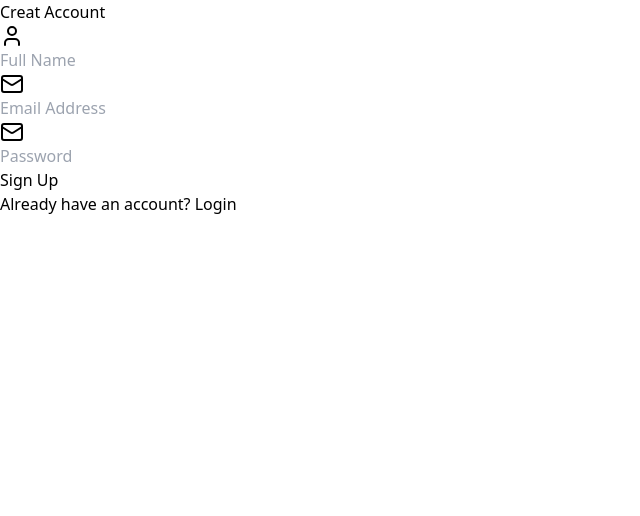
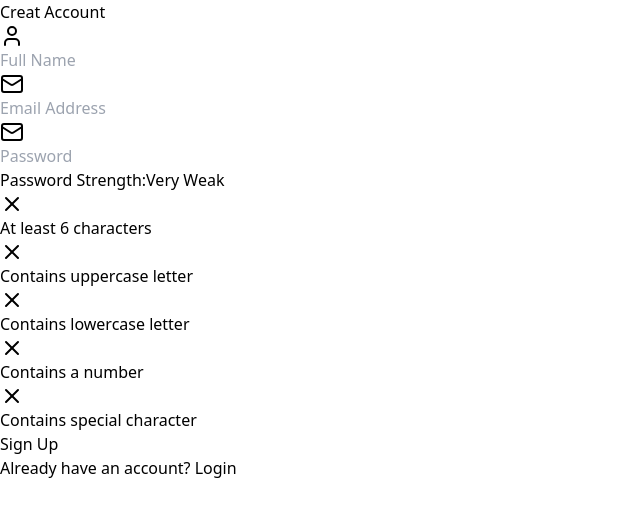
Before and after one commit to Dilusha-Ranasingha/authentication-system, a React (Vite) app in the folder frontend/: page /signup in a window 1280 px wide. Shown: the top 516 px of the page, without its empty margins (0-640 px from the left). Built offline with nearby package versions, Linux system fonts and the light colour scheme.

Commit message:
feat: (signup) complet and implemenet Password Criteria feature

```diff
--- /dev/null
+++ b/frontend/src/components/PasswordStrengthMeter.jsx
@@ -0,0 +1,75 @@
+import { Check, X } from 'lucide-react';
+import React from 'react'
+
+const PasswordCriteria = ({ password }) => {
+    const criteria = [
+		{ label: "At least 6 characters", met: password.length >= 6 },
+		{ label: "Contains uppercase letter", met: /[A-Z]/.test(password) },
+		{ label: "Contains lowercase letter", met: /[a-z]/.test(password) },
+		{ label: "Contains a number", met: /\d/.test(password) },
+		{ label: "Contains special character", met: /[^A-Za-z0-9]/.test(password) },
+	];
+
+    return(
+        <div className='mt-2 space-y-1'>
+            {criteria.map((item) => (
+                <div key={item.label} className='flex items-center text-xs'>
+                    {item.met ? ( <Check className='size-4 text-blue-500 mr-2' />) : (<X className='size-4 text-gray-500 mr-2' />)}             {/* this check mark show the password criteria is met or not and X show the password criteria is not met*/}
+                    <span className={item.met ? 'text-blue-500' : 'text-gray-400'}>{item.label}</span>
+                </div>
+            ))}
+        </div>
+    )
+};
+
+const PasswordStrengthMeter = ({password}) => {
+
+    const getStrength = (pass) => {
+        let strength = 0;
+        if (pass.length >= 6) strength++;
+        if (pass.match(/[a-z]/) && pass.match(/[A-Z]/)) strength++;
+        if (pass.match(/\d/)) strength++;
+        if (pass.match(/[^a-zA-Z\d]/)) strength++;
+        return strength;
+    };
+
+    const strength = getStrength(password);
+
+    const getcolor = (strength) => {
+        if (strength === 0) return "bg-red-500";
+        if (strength === 1) return "bg-red-400";
+        if (strength === 2) return "bg-yellow-500";
+        if (strength === 3) return "bg-yellow-400";
+        return "bg-green-500";
+    };
+
+
+    const getStrengthText = (strength) => {
+        if (strength === 0) return 'Very Weak';
+        if (strength === 1) return 'Weak';
+        if (strength === 2) return 'Fair';
+        if (strength === 3) return 'Good';
+        return 'Strong';
+    }
+
+    return (
+        <div className='mt-2'>
+            <div className='flex justify-between items-center mb-1'>
+                    <span className='text-xs text-gray-400'>Password Strength:</span>
+                    <span className='text-xs text-gray-500'>{getStrengthText(strength)}</span>
+            </div>
+
+            <div className='flex space-x-1'>
+                    {[...Array(4)].map((_, index) => (
+                        <div
+                            key={index}
+                            className={`h-1 w-1/4 rounded-full transition-colors duration-300  ${index < strength ? getcolor(strength) : 'bg-gray-600'}`}
+                        />
+                    ))}
+            </div>
+            <PasswordCriteria password={password} />
+        </div>
+    );
+};
+
+export default PasswordStrengthMeter
--- a/frontend/src/pages/SignUpPage.jsx
+++ b/frontend/src/pages/SignUpPage.jsx
@@ -3,6 +3,7 @@
 import { Mail, User } from "lucide-react";
 import { useState } from "react";
 import { Link } from "react-router-dom";
+import PasswordStrengthMeter from "../components/PasswordStrengthMeter";
 
 const SignUpPage = () => {
 
@@ -55,6 +56,8 @@
               onChange={(e) => setPassword(e.target.value)}
             />
 
+            <PasswordStrengthMeter password={password} />                 {/*this is a password strength meter component*/}
+
             <motion.button
               className='mt-5 w-full py-2 px-4 bg-gradient-to-r from-blue-500 to-emerald-600 text-white font-bold rounded-lg shadow-lg hover:from-blue-600 hover:to-emerald-700 focus:outline-none focus:ring-2 focus:ring-green-500 focus:ring-offset-2 focus:ring-offset-gray-900 transition duration-200'
               whileHover={{ scale: 1.02 }}
```
